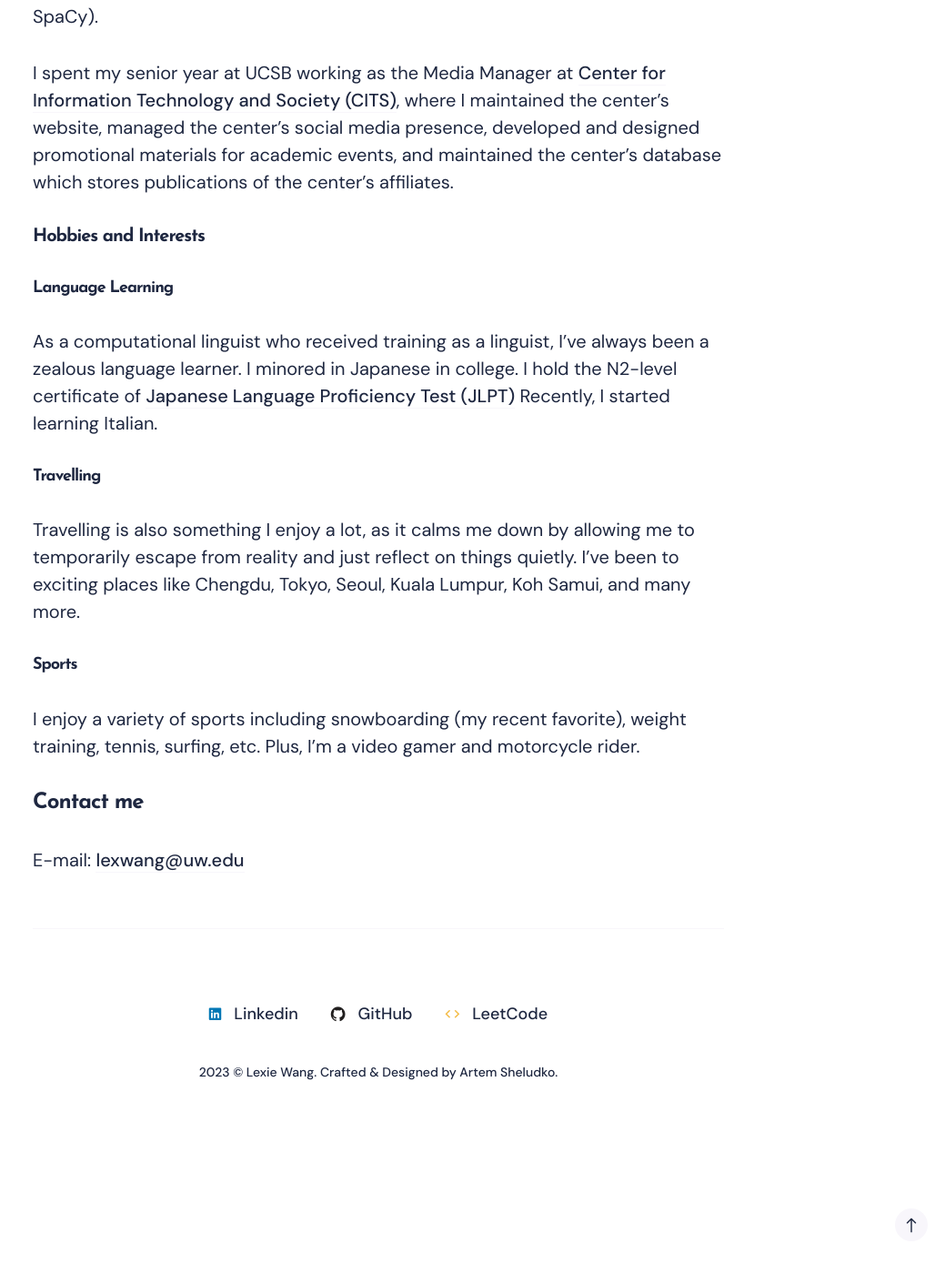
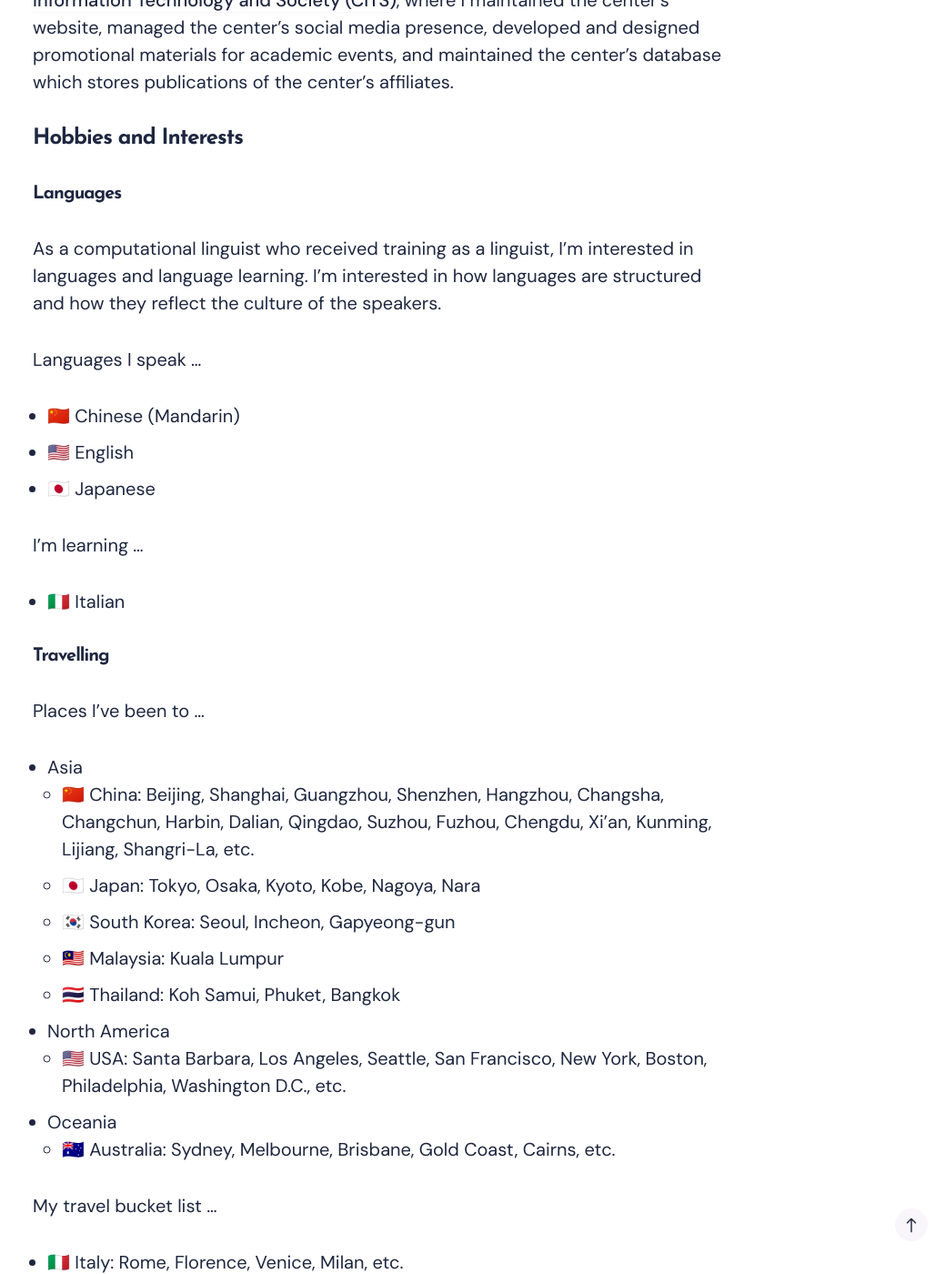
Before and after one commit to lexiewangdl/lexiewangdl.github.io, a Jekyll site: the page built from _pages/about.md, in a window 1280 px wide and 1400 px high, scrolled down 1502 px. Shown: the whole window at 91% size, without its empty margins (224-1263 px from the left). Built offline with Jekyll 4.4.1, drawn with Linux system fonts in a browser that asks for light colours; nearby versions of some CDN libraries; before the commit the page ends 2759 px from its top, so only the background shows below that; some of the changed text lies outside the part shown.

Commit message:
Update hobbies and interest

```diff
--- a/_pages/about.md
+++ b/_pages/about.md
@@ -4,10 +4,9 @@ title: About
 permalink: /about/
 ---
 
-I'm a full-time Master's student studying [computational linguistics](https://www.compling.uw.edu/) at University of Washington. I'm especially passionate about Natural Language Processing (NLP) / computational linguistics.
-My main research interests include natural language understanding, generative AI, machine translation, semantic analysis, and using NLP techniques for social scientific research. I graduated from UC Santa Barbara, with a BA in Linguistics (Language and Speech Technologies Emphasis) and in Communication.
+I'm a full-time Master's student studying [computational linguistics](https://www.compling.uw.edu/) at University of Washington. I'm especially passionate about applications of NLP and ML to interdisciplinary research and solving real-world problems.
 
-#### Research
+### Research
 
 ##### Stigma related to substance use in social media posts
 
@@ -21,21 +20,52 @@ Using a filtered corpus approach to analyze LSTM and Transformer language models
 
 This is an independent research study I conducted independent research under the supervision of UCSB Department of Communication's [Senior Honors Program](https://www.comm.ucsb.edu/undergrad/senior-honors). My thesis was titled "Social Identification and Interpersonal Communication in Zoom Virtual Groups." Guided by [Dr. Joe Walther](https://www.comm.ucsb.edu/people/joe-walther), [Dr. Jennifer Gibbs](https://www.comm.ucsb.edu/people/jennifer-gibbs), and [Dr. Gordon Abra](https://www.comm.ucsb.edu/people/gordon-abra), I conducted an online experiment to study interpersonal and intergroup dynamics in college students during remote instruction. I was nominated for the [Luis Leal Social Sciences Undergraduate Award](https://www.news.ucsb.edu/topics/luis-leal-award) for my research contribution.
 
-#### Experiences
+### Experiences
 From March to June 2021, I worked as a NLP intern as a part of [Rezonator](https://rezonator.com/) app development team. I developed a conversation parser to parse conversation transcripts in Chinese into smaller speech units like intonation units (IUs) and conducted language data pre-processing using Python and relevant libraries (e.g. SpaCy).
 
 I spent my senior year at UCSB working as the Media Manager at [Center for Information Technology and Society (CITS)](https://cits.ucsb.edu/), where I maintained the center's website, managed the center's social media presence, developed and designed promotional materials for academic events, and maintained the center's database which stores publications of the center's affiliates.
 
-#### Hobbies and Interests
-##### Language Learning
+### Hobbies and Interests
+#### Languages
 
-As a computational linguist who received training as a linguist, I've always been a zealous language learner. I minored in Japanese in college. I hold the N2-level certificate of [Japanese Language Proficiency Test (JLPT)](https://www.jlpt.jp/e/) Recently, I started learning Italian.
+As a computational linguist who received training as a linguist, I'm interested in languages and language learning.
+I'm interested in how languages are structured and how they reflect the culture of the speakers.
 
-##### Travelling
+Languages I speak ...
+* 🇨🇳 Chinese (Mandarin)
+* 🇺🇸 English
+* 🇯🇵 Japanese
 
-Travelling is also something I enjoy a lot, as it calms me down by allowing me to temporarily escape from reality and just reflect on things quietly. I've been to exciting places like Chengdu, Tokyo, Seoul, Kuala Lumpur, Koh Samui, and many more.
+I'm learning ...
+* 🇮🇹 Italian
 
-##### Sports
+#### Travelling
+
+Places I've been to ...
+* Asia
+  * 🇨🇳 China: Beijing, Shanghai, Guangzhou, Shenzhen, Hangzhou, Changsha, Changchun, Harbin, Dalian, Qingdao, Suzhou, Fuzhou, Chengdu, Xi'an, Kunming, Lijiang, Shangri-La, etc.
+  * 🇯🇵 Japan: Tokyo, Osaka, Kyoto, Kobe, Nagoya, Nara
+  * 🇰🇷 South Korea: Seoul, Incheon, Gapyeong-gun
+  * 🇲🇾 Malaysia: Kuala Lumpur
+  * 🇹🇭 Thailand: Koh Samui, Phuket, Bangkok
+* North America
+  * 🇺🇸 USA: Santa Barbara, Los Angeles, Seattle, San Francisco, New York, Boston, Philadelphia, Washington D.C., etc.
+* Oceania
+  * 🇦🇺 Australia: Sydney, Melbourne, Brisbane, Gold Coast, Cairns, etc.
+
+My travel bucket list ...
+* 🇮🇹 Italy: Rome, Florence, Venice, Milan, etc.
+* 🇪🇸 Spain: Barcelona, Madrid, etc.
+* 🇩🇪 Germany: Berlin, Munich, etc.
+* 🇨🇭 Switzerland: Zurich, Geneva, etc.
+* 🇨🇦 Canada: Vancouver, Toronto, etc.
+* 🇳🇿 New Zealand: Auckland, Christchurch, etc.
+* 🇬🇷 Greece: Athens, Santorini, etc.
+* 🇨🇿 Czech Republic: Prague, etc.
+* 🇭🇺 Hungary: Budapest, etc.
+* 🇦🇹 Austria: Vienna, etc.
+
+#### Sports
 
 I enjoy a variety of sports including snowboarding (my recent favorite), weight training, tennis, surfing, etc. Plus, I'm a video gamer and motorcycle rider.
 
```
